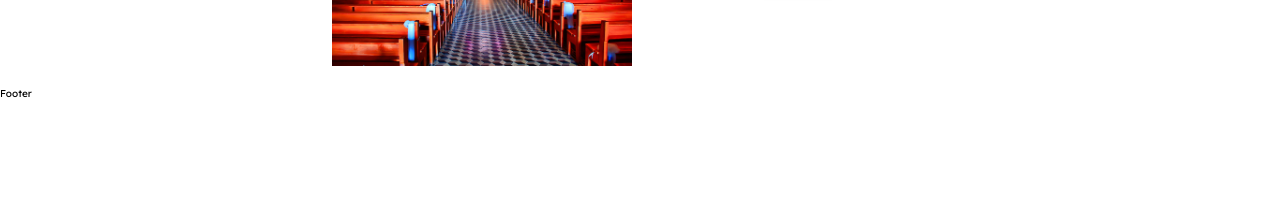
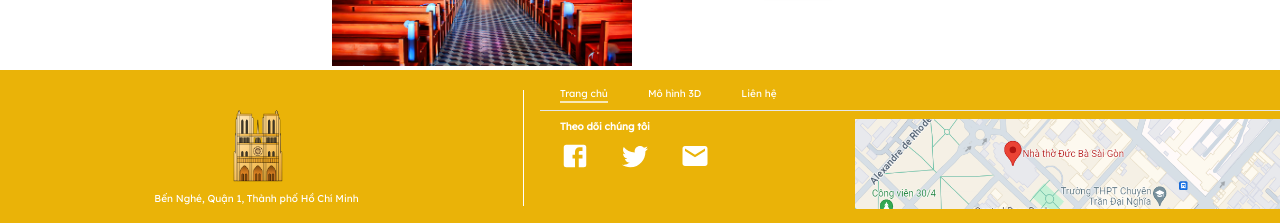
Before and after one commit to trung0302/NhaThoDucBa3D, a React (Create React App) app: page / in a window 1280 px wide. Shown: the part 1984-2207 px from the top of the page. Before the commit the page ends 2085 px from the top, so only its background shows below. Built offline with nearby package versions, Linux system fonts and the light colour scheme.

Commit message:
edit footer

```diff
--- /dev/null
+++ b/src/Components/Footer/Footer.module.css
@@ -0,0 +1,52 @@
+.active {
+    text-decoration: none;
+    font-size: 10px;
+    color: #ffffff;
+    text-align: center;
+    display: block;
+    border-bottom: 2px solid rgb(255, 255, 255, 0.7);
+}
+
+.item {
+    text-decoration: none;
+    font-size: 10px;
+    color: #ffffff;
+    text-align: center;
+    display: block;
+}
+
+.item:hover {
+    text-decoration: none;
+    font-size: 10px;
+    color: rgb(255, 255, 255, 0.75);
+    text-align: center;
+    display: block;
+}
+
+.menuItemLink {
+    display: block;
+    padding: 22px 20px;
+    line-height: 20px;
+    font-size: 15px;
+    color: #d2d2d7;
+    cursor: pointer;
+    text-decoration: none;
+}
+
+.menuItemLink:hover {
+    color: #fff;
+}
+
+.userr {
+    display: flex;
+    align-items: center;
+}
+.userr_image {
+    display: flex;
+    align-items: center;
+    height: 36px;
+    width: 36px;
+    border-radius: 50%;
+    object-fit: cover;
+    margin-right: 0px;
+}
--- a/src/Components/Footer/index.js
+++ b/src/Components/Footer/index.js
@@ -1,5 +1,90 @@
+import styles from "./Footer.module.css";
+import { Grid } from "@mui/material";
+import images from "../../assets/images";
+import { Link, NavLink } from "react-router-dom";
+import FacebookIcon from '@mui/icons-material/Facebook';
+import TwitterIcon from '@mui/icons-material/Twitter';
+import EmailIcon from '@mui/icons-material/Email';
 function Footer() {
-    return <>Footer</>;
+    return (
+        <div className="bg-yellow-500">
+            <Grid container spacing={2}>
+                <Grid item xs={5} container direction={"column"} className="flex items-center justify-around border-r border-solid border-white pr-4" style={{margin: "20px 0"}}>
+                    <Link to="/">
+                        <img
+                            src={images.logo}
+                            alt="logo"
+                            className="h-[80px] object-cover mb-2"
+                        />
+                    </Link>
+                    <p style={{color: "#ffffff"}}>Bến Nghé, Quận 1, Thành phố Hồ Chí Minh</p>
+                </Grid>
+                <Grid item xs={7}>
+                    <ul className="flex mb-3">
+                        <li className="mx-8">
+                            <NavLink
+                                to="/"
+                                className={({ isActive }) =>
+                                    isActive ? styles.active : styles.item
+                                }
+                                end
+                            >
+                                Trang chủ
+                            </NavLink>
+                        </li>
+                        <li className="mx-8">
+                            <NavLink
+                                to="/3d-model"
+                                className={({ isActive }) =>
+                                    isActive ? styles.active : styles.item
+                                }
+                                end
+                            >
+                                Mô hình 3D
+                            </NavLink>
+                        </li>
+                        <li className="mx-8">
+                            <NavLink
+                                to="/contact"
+                                className={({ isActive }) =>
+                                    isActive ? styles.active : styles.item
+                                }
+                                end
+                            >
+                                Liên hệ
+                            </NavLink>
+                        </li>
+                    </ul>
+                    <hr className="mb-3"></hr>
+                    <Grid container spacing={2}>
+                        <Grid item xs={5}>
+                            <b style={{color: "#ffffff"}} className="ml-8">Theo dõi chúng tôi</b><br/>
+                            <div className="mt-3">
+                                <Link to="/" className="mr-12 ml-8">
+                                    <FacebookIcon sx={{ fontSize: 30, color: "white" }}></FacebookIcon>
+                                </Link>
+                                <Link to="/" className="mr-12">
+                                    <TwitterIcon sx={{ fontSize: 30, color: "white" }}></TwitterIcon>
+                                </Link>
+                                <Link to="/" className="mr-12">
+                                    <EmailIcon sx={{ fontSize: 30, color: "white" }}></EmailIcon>
+                                </Link>
+                            </div>
+                        </Grid>
+                        <Grid item xs={7}>
+                            <Link to="/" style={{display:"inline-block"}}>
+                                <img
+                                    src={images.position}
+                                    alt="position image"
+                                    className="h-[90px]"
+                                />
+                            </Link>
+                        </Grid>
+                    </Grid>
+                </Grid>
+            </Grid>
+        </div>
+    )
 }
 
 export default Footer;
--- a/src/assets/images/index.js
+++ b/src/assets/images/index.js
@@ -10,6 +10,7 @@ const images = {
     outline4: require("./outline4.jpg"),
     architecture1: require("./architecture1.webp"),
     architecture2: require("./architecture2.jpg"),
+    position: require("./position.png"),
 };
 
 export default images;
```
Also changed, not shown: src/assets/images/position.png (added).
